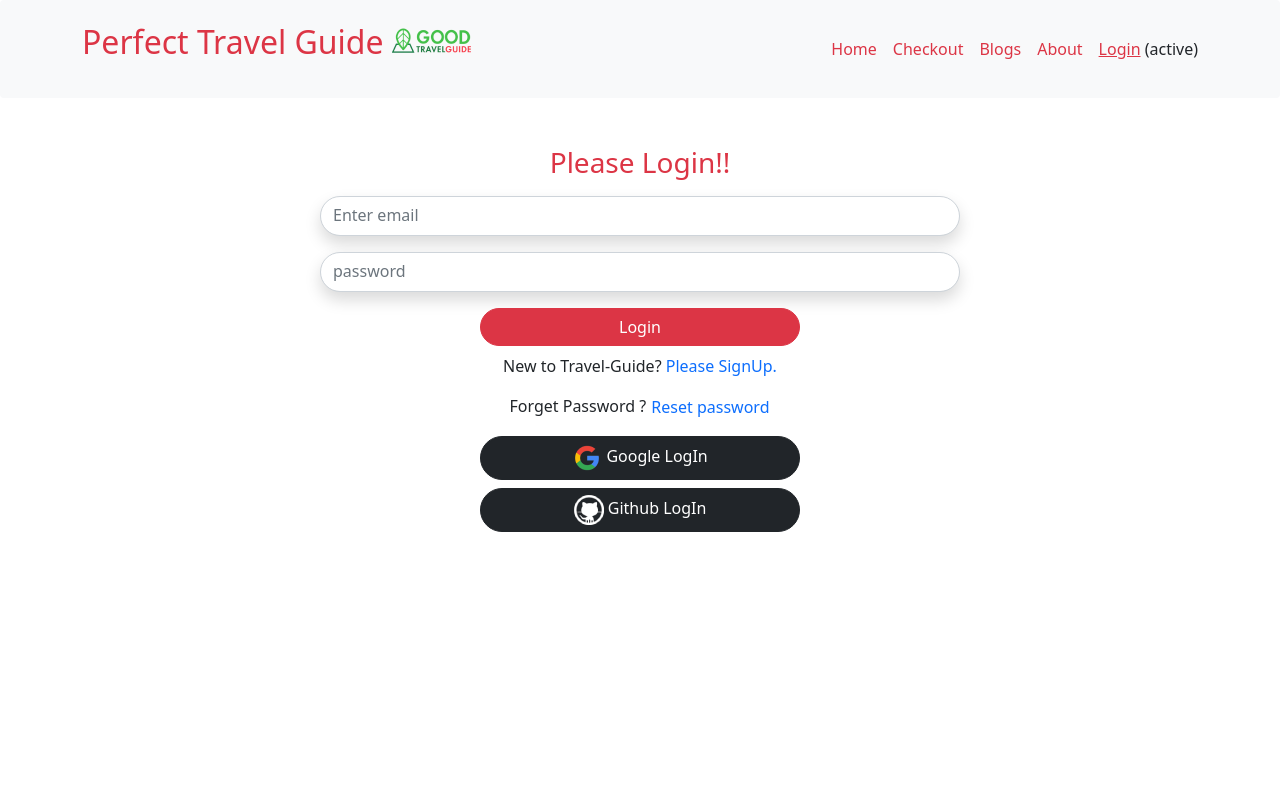
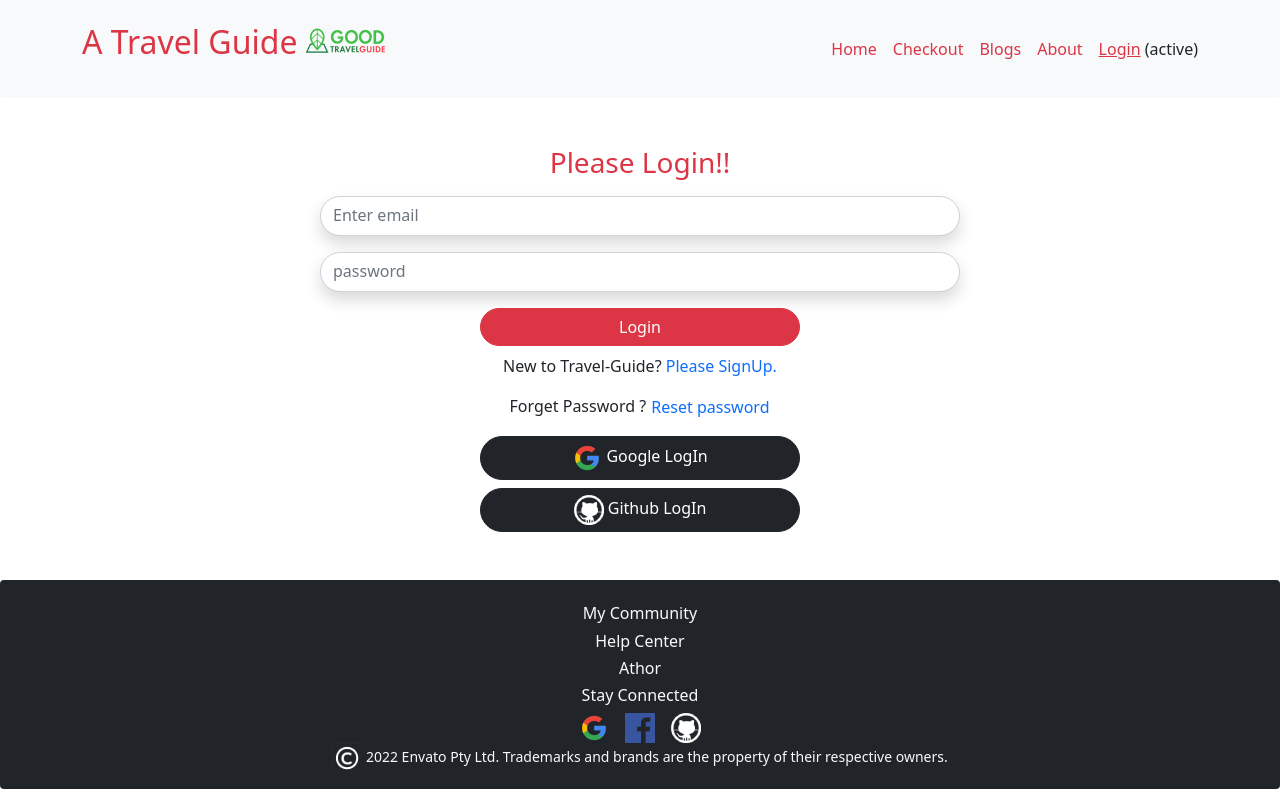
Before and after one commit to MilonMridha/independent-occupasion, a React (Create React App) app: page /login in a window 1280 px wide. Built offline with nearby package versions, Linux system fonts and the light colour scheme; no server answers.

Commit message:
update my read me md file

```diff
--- a/public/index.html
+++ b/public/index.html
@@ -24,7 +24,7 @@
       work correctly both with client-side routing and a non-root public URL.
       Learn how to configure a non-root public URL by running `npm run build`.
     -->
-    <title> Perfect Travel Guide</title>
+    <title> A Travel Guide</title>
   </head>
   <body>
     <noscript>You need to enable JavaScript to run this app.</noscript>
--- a/src/Components/About/About.js
+++ b/src/Components/About/About.js
@@ -1,15 +1,17 @@
 import React from 'react';
 import myimage from '../About/mymage/my.jpg'
+import Footer from '../Shared/Header/Footer/Footer';
 import './About.css'
 const About = () => {
     return (
         <div className='mt-5 container shadow p-4 rounded'>
-            <h1 className='text-danger'><span className='text-warning'>Me</span> and <span className='text-primary'>my goal</span> </h1>
+            <h1 className='text-danger'> My Goal</h1>
             <img className='my-image mt-5' src={myimage} alt="" />
             <h2 className='mt-3'>I am <span className='text-primary'>Milon Mridha</span></h2>
             <p>“If you want to be happy, set a goal that commands your thoughts, liberates your energy and inspires your hopes.” -Andrew Carnegie.
                 <h5>goals + commitment = dreams come true</h5>By having clear goals, I become aware of precisely what I want to achieve and how to go about doing it. I am  able to more accurately assess and measure my ability to accomplish the goals and most importantly, I have a plan that can guide I along the way and keep you on track.My final goal is to become a web developer in next one month. And I beleive that I try my best of my ability for hard working. In this way I will sacrifies all my pleasure things for become a web developer.  For this reason I doing my daily task timely and spend  12 hours in my study.I dam beleive that oneday I achieve my goal. May Allah help me.....
             </p>
+            <Footer></Footer>
         </div>
     );
 };
--- a/src/Components/Blogs/Blogs.js
+++ b/src/Components/Blogs/Blogs.js
@@ -1,4 +1,5 @@
 import React from 'react';
+import Footer from '../Shared/Header/Footer/Footer';
 import './Blogs.css'
 
 const Blogs = () => {
@@ -53,6 +54,7 @@ const Blogs = () => {
 
                 </p>
             </div>
+            <Footer></Footer>
         </div>
     );
 };
--- a/src/Components/Home/Home.css
+++ b/src/Components/Home/Home.css
@@ -1,19 +1,20 @@
 
 .banner{
     position: relative;
-    width: 90%;
+    width: 100%;
     margin: 0 auto;
 }
 .banner img{
     width: 100%;
 
+
 }
 .heading{
  color: yellow;
- position: absolute;
- top: 25%;
+ position:absolute;
+ top: 30%;
  width: 100%;
- text-align: left;
+ text-align: center;
  font-size: 3rem;
  text-shadow: 10px 10px 10px #000000;
 }
--- a/src/Components/Home/Home.js
+++ b/src/Components/Home/Home.js
@@ -15,14 +15,12 @@ const Home = () => {
 
 
     return (
-        <div className=''>
-            <div className='row'>
-                <div className='banner'>
-                    <img className='rounded' src={image} alt="" />
-                    <h1 className='heading ms-5'>Perfect Travel Guide</h1>
-                </div>
+        <div>
+            <div className='banner'>
+                <img className='rounded img-fluid' src={image} alt="" />
+                <h1 className='heading ms-5 w-50'> A Travel Guide</h1>
+            </div>
 
-            </div>
             <h3 className='mt-5'>Services</h3>
             <div className='container mx-auto row row-cols-1 row-cols-md-3 g-4 mt-2 '>
                 {
--- a/src/Components/Login/Login.js
+++ b/src/Components/Login/Login.js
@@ -7,6 +7,7 @@ import Loading from '../Shared/Header/Loading/Loading';
 import SocialLogin from '../SocialLogin/SocialLogin';
 import { ToastContainer, toast } from 'react-toastify';
 import 'react-toastify/dist/ReactToastify.css';
+import Footer from '../Shared/Header/Footer/Footer';
 
 
 const Login = () => {
@@ -56,7 +57,8 @@ const Login = () => {
     }
 
     return (
-        <div className='w-50 mx-auto mt-5'>
+        <div >
+            <div className='w-50 mx-auto mt-5 mb-5'>
             <h3 className='text-center text-danger mb-3'>Please Login!!</h3>
             <Form onSubmit={handleSubmit}>
                 <Form.Group className="mb-3" controlId="formBasicEmail">
@@ -81,6 +83,9 @@ const Login = () => {
 
             <SocialLogin></SocialLogin>
             <ToastContainer></ToastContainer>
+            </div>
+
+            <Footer></Footer>
 
         </div>
     );
--- a/src/Components/Shared/Header/Footer/Footer.js
+++ b/src/Components/Shared/Header/Footer/Footer.js
@@ -8,9 +8,10 @@ const Footer = () => {
     return (
         <div className='bg-dark mt-2 rounded'>
             <div className='p-3 pt-4'>
-                <h6 className='text-light'>Our Community</h6>
+                <h6 className='text-light'>My Community</h6>
                 <h6 className='text-light'>Help Center</h6>
                 <h6 className='text-light'>Athor</h6>
+                <h6 className='text-light'>Stay Connected</h6>
                 <div>
                     <span><img src={google} alt="" /></span>
                     <span className='ms-3'><img src={facebook} alt="" /></span>
--- a/src/Components/Shared/Header/Header.js
+++ b/src/Components/Shared/Header/Header.js
@@ -6,6 +6,7 @@ import { useNavigate } from 'react-router-dom';
 import auth from '../../../firebase.init';
 import CustomLink from './CustomActive/CustomActive';
 import logo from '../../../Social-icon/travelguide.png'
+
 
 const Header = () => {
   const [user] = useAuthState(auth);
@@ -18,9 +19,9 @@ const Header = () => {
 
     return (
         <div>
-            <Navbar className='rounded p-0'  bg="light" expand="lg">
+            <Navbar className='rounded p-0' sticky='top'   bg="light" expand="lg">
   <Container>
-    <Navbar.Brand href="#home" className='text-danger' > <h2>Perfect Travel Guide <span><img src={logo} alt="" /></span></h2> </Navbar.Brand>
+    <Navbar.Brand href="#home" className='text-danger' > <h2>A Travel Guide <span><img src={logo} alt="" /></span></h2> </Navbar.Brand>
     <Navbar.Toggle aria-controls="basic-navbar-nav"/>
     <Navbar.Collapse id="basic-navbar-nav" className=''>
 
--- a/src/Components/SignUp/SignUp.js
+++ b/src/Components/SignUp/SignUp.js
@@ -5,6 +5,7 @@ import auth from '../../firebase.init';
 import { useCreateUserWithEmailAndPassword } from 'react-firebase-hooks/auth';
 import SocialLogin from '../SocialLogin/SocialLogin';
 import Loading from '../Shared/Header/Loading/Loading';
+import Footer from '../Shared/Header/Footer/Footer';
 
 const SignUp = () => {
 
@@ -19,9 +20,9 @@ const SignUp = () => {
         user,
         loading,
         hookError,
-    ] = useCreateUserWithEmailAndPassword(auth, {sendEmailVerification : true});
+    ] = useCreateUserWithEmailAndPassword(auth, { sendEmailVerification: true });
 
-    if(loading){
+    if (loading) {
         return <Loading></Loading>
     }
 
@@ -44,6 +45,7 @@ const SignUp = () => {
         navigate('/')
     }
     return (
+        <div>
             <div className='w-50 mx-auto mt-5 mb-5 '>
                 <h3 className='text-center text-danger mb-3'>Please SignUp!!</h3>
                 <Form className='shadow rounded p-4' onSubmit={handleFormSubmit}>
@@ -75,6 +77,8 @@ const SignUp = () => {
                 <p className='text-center mt-2'>Already User? <Link to='/login' className='text-decoration-none'>Please Login</Link></p>
                 <SocialLogin></SocialLogin>
             </div>
+            <Footer></Footer>
+        </div>
     );
 };
 
```
Also changed, not shown: 1 other file (tests, documents, lock files or other folders). Lines whose indentation alone changed are shown as unchanged.
